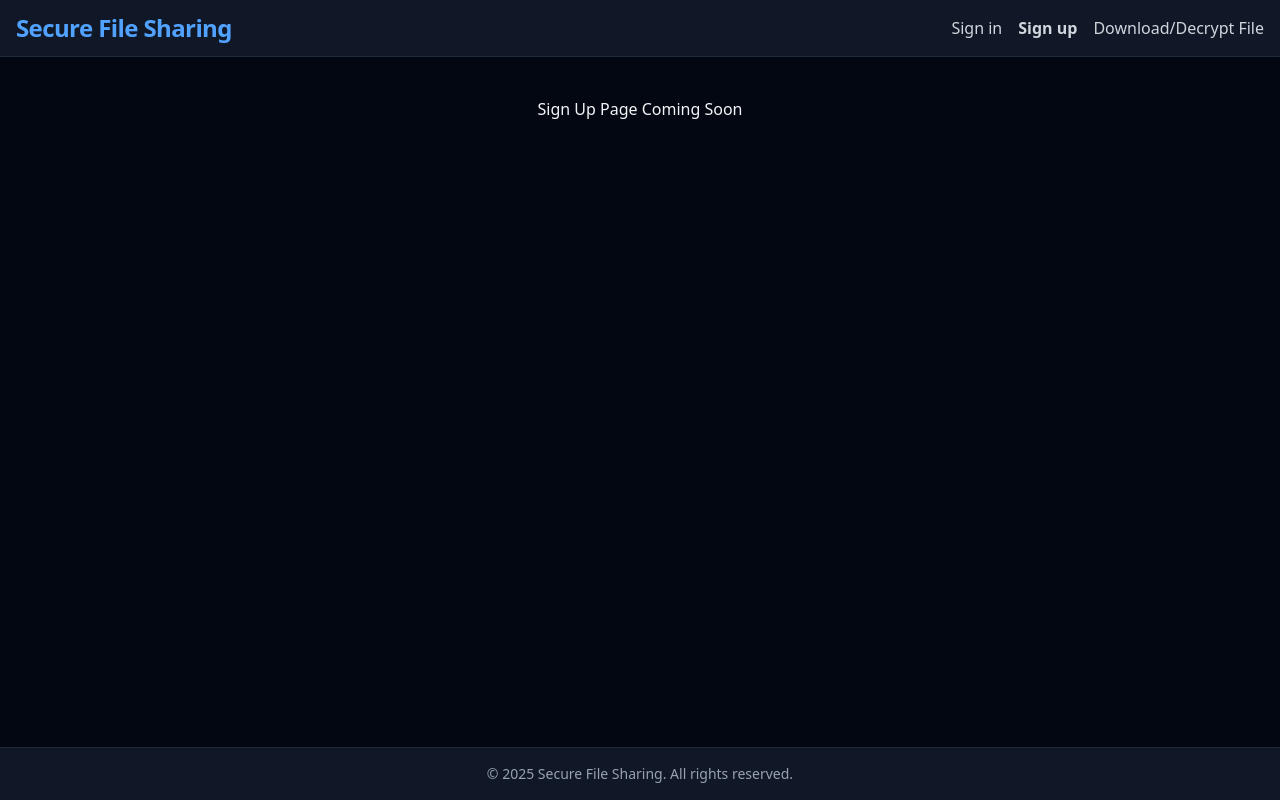
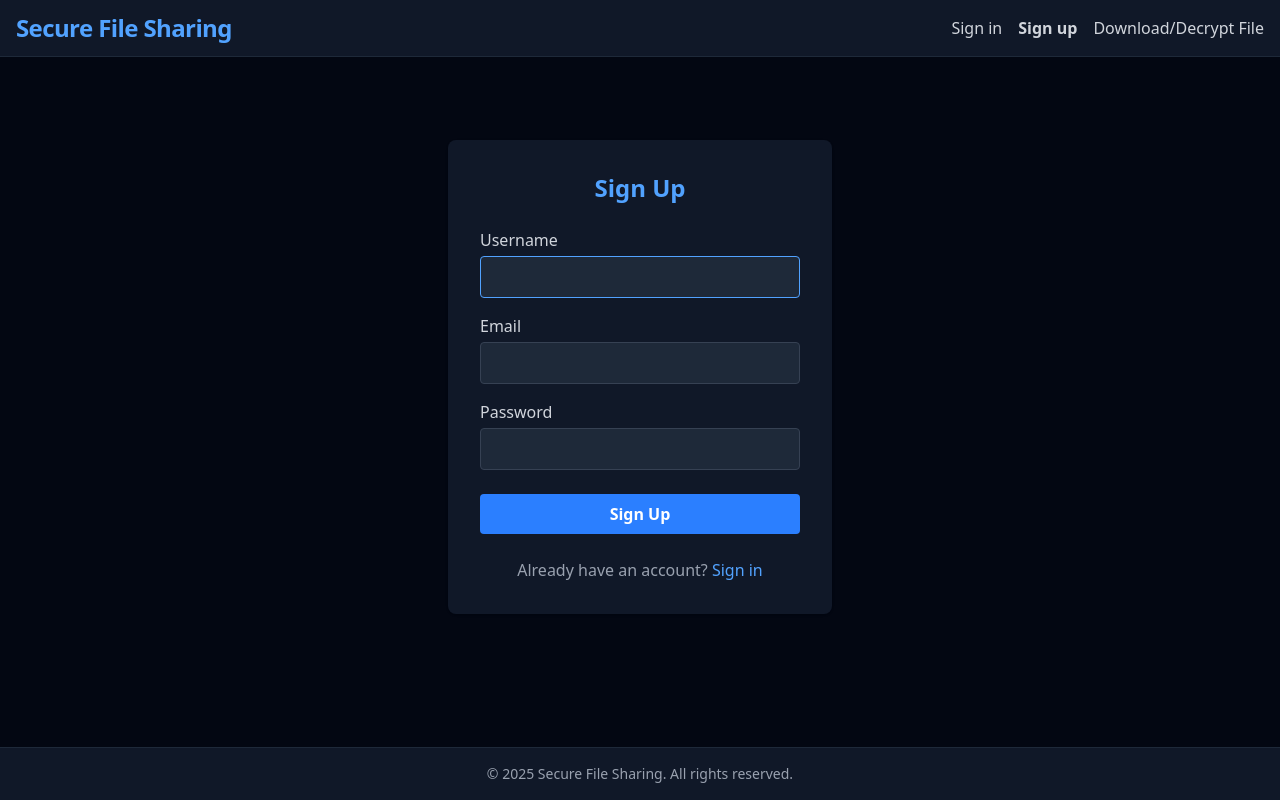
Before and after one commit to Ibitsam285/SFS, a React (Vite) app in the folder web-app/: page /signup in a window 1280 px wide. Built offline with nearby package versions, Linux system fonts and the light colour scheme; no server answers.

Commit message:
Sign in, Sign up functionality implement in frontend

```diff
--- a/web-app/src/App.jsx
+++ b/web-app/src/App.jsx
@@ -2,13 +2,18 @@ import { BrowserRouter as Router, Routes, Route } from "react-router-dom";
 import Navbar from "./components/Navbar";
 import Footer from "./components/Footer";
 import Landing from "./pages/Landing";
+import SignIn from "./pages/SignIn";
+import SignUp from "./pages/SignUp";
+import { AuthProvider } from "./context/AuthContext";
 
-function SignIn() { return <div className="text-gray-100 pt-10 text-center">Sign In Page Coming Soon</div>; }
-function SignUp() { return <div className="text-gray-100 pt-10 text-center">Sign Up Page Coming Soon</div>; }
-function DownloadFile() { return <div className="text-gray-100 pt-10 text-center">Download/Decrypt Page Coming Soon</div>; }
+// Placeholder
+function DownloadFile() {
+  return <div className="text-gray-100 pt-10 text-center">Download/Decrypt Page Coming Soon</div>;
+}
 
 function App() {
   return (
+    <AuthProvider>
       <Router>
         <div className="min-h-screen flex flex-col bg-gray-950">
           <Navbar />
@@ -23,6 +28,7 @@ function App() {
           <Footer />
         </div>
       </Router>
+    </AuthProvider>
   );
 }
 
--- /dev/null
+++ b/web-app/src/context/AuthContext.jsx
@@ -0,0 +1,51 @@
+import { createContext, useContext, useState, useEffect } from "react";
+import api from "../utils/api";
+import Cookies from "js-cookie";
+
+const AuthContext = createContext();
+
+export function AuthProvider({ children }) {
+  const [user, setUser] = useState(null);
+  const [loading, setLoading] = useState(true);
+
+  useEffect(() => {
+    async function fetchUser() {
+      try {
+        const res = await api.get("/users/me");
+        setUser(res.data);
+      } catch {
+        setUser(null);
+      }
+      setLoading(false);
+    }
+    fetchUser();
+  }, []);
+
+  const signin = async (data) => {
+    const res = await api.post("/auth/signIn", data);
+    const me = await api.get("/users/me");
+    setUser(me.data);
+    return res.data;
+  };
+
+  const signup = async (data) => {
+    const res = await api.post("/auth/signUp", data);
+    return res.data;
+  };
+
+  const signout = async () => {
+    await api.post("/auth/signOut");
+    setUser(null);
+    Cookies.remove("uid");
+  };
+
+  return (
+    <AuthContext.Provider value={{ user, setUser, loading, signin, signup, signout }}>
+      {children}
+    </AuthContext.Provider>
+  );
+}
+
+export function useAuth() {
+  return useContext(AuthContext);
+}
--- /dev/null
+++ b/web-app/src/pages/SignIn.jsx
@@ -0,0 +1,78 @@
+import { useForm } from "react-hook-form";
+import { useAuth } from "../context/AuthContext";
+import { useNavigate, Link } from "react-router-dom";
+import { useState } from "react";
+
+function isEmail(val) {
+  return /^[^\s@]+@[^\s@]+\.[^\s@]+$/.test(val);
+}
+
+function SignIn() {
+  const { signin } = useAuth();
+  const navigate = useNavigate();
+  const [error, setError] = useState("");
+  const { register, handleSubmit, formState: { isSubmitting } } = useForm();
+
+  const onSubmit = async (data) => {
+    setError("");
+    let payload = { password: data.password };
+    if (data.identifier) {
+      if (isEmail(data.identifier)) {
+        payload.email = data.identifier;
+      } else {
+        payload.username = data.identifier;
+      }
+    }
+    try {
+      await signin(payload);
+      navigate("/");
+    } catch (err) {
+      setError(
+        err.response?.data?.error ||
+        "Sign in failed. Please check your credentials."
+      );
+    }
+  };
+
+  return (
+    <div className="flex flex-col items-center justify-center min-h-[80vh] px-2">
+      <form
+        onSubmit={handleSubmit(onSubmit)}
+        className="w-full max-w-sm bg-gray-900 p-8 rounded-lg shadow"
+      >
+        <h2 className="text-2xl font-bold text-blue-400 mb-6 text-center">Sign In</h2>
+        {error && <div className="bg-red-800 text-red-200 rounded px-3 py-2 mb-4">{error}</div>}
+        <div className="mb-4">
+          <label className="block text-gray-300 mb-1">Username or Email</label>
+          <input
+            {...register("identifier", { required: true })}
+            className="w-full p-2 rounded bg-gray-800 text-gray-100 border border-gray-700 focus:border-blue-400 outline-none"
+            autoFocus
+            placeholder="Enter username or email"
+          />
+        </div>
+        <div className="mb-6">
+          <label className="block text-gray-300 mb-1">Password</label>
+          <input
+            {...register("password", { required: true })}
+            type="password"
+            className="w-full p-2 rounded bg-gray-800 text-gray-100 border border-gray-700 focus:border-blue-400 outline-none"
+          />
+        </div>
+        <button
+          type="submit"
+          className="w-full bg-blue-500 hover:bg-blue-600 text-white font-semibold py-2 rounded transition disabled:opacity-70"
+          disabled={isSubmitting}
+        >
+          {isSubmitting ? "Signing in..." : "Sign In"}
+        </button>
+        <div className="text-gray-400 mt-6 text-center">
+          Don&apos;t have an account?{" "}
+          <Link to="/signup" className="text-blue-400 hover:underline">Sign up</Link>
+        </div>
+      </form>
+    </div>
+  );
+}
+
+export default SignIn;
--- /dev/null
+++ b/web-app/src/pages/SignUp.jsx
@@ -0,0 +1,73 @@
+import { useForm } from "react-hook-form";
+import { useAuth } from "../context/AuthContext";
+import { useNavigate, Link } from "react-router-dom";
+import { useState } from "react";
+
+function SignUp() {
+  const { signup } = useAuth();
+  const navigate = useNavigate();
+  const [error, setError] = useState("");
+  const { register, handleSubmit, formState: { isSubmitting } } = useForm();
+
+  const onSubmit = async (data) => {
+    setError("");
+    try {
+      await signup(data);
+      navigate("/");
+    } catch (err) {
+      setError(
+        err.response?.data?.error ||
+        "Sign up failed. Please check your information."
+      );
+    }
+  };
+
+  return (
+    <div className="flex flex-col items-center justify-center min-h-[80vh] px-2">
+      <form
+        onSubmit={handleSubmit(onSubmit)}
+        className="w-full max-w-sm bg-gray-900 p-8 rounded-lg shadow"
+      >
+        <h2 className="text-2xl font-bold text-blue-400 mb-6 text-center">Sign Up</h2>
+        {error && <div className="bg-red-800 text-red-200 rounded px-3 py-2 mb-4">{error}</div>}
+        <div className="mb-4">
+          <label className="block text-gray-300 mb-1">Username</label>
+          <input
+            {...register("username", { required: true })}
+            className="w-full p-2 rounded bg-gray-800 text-gray-100 border border-gray-700 focus:border-blue-400 outline-none"
+            autoFocus
+          />
+        </div>
+        <div className="mb-4">
+          <label className="block text-gray-300 mb-1">Email</label>
+          <input
+            {...register("email", { required: true })}
+            type="email"
+            className="w-full p-2 rounded bg-gray-800 text-gray-100 border border-gray-700 focus:border-blue-400 outline-none"
+          />
+        </div>
+        <div className="mb-6">
+          <label className="block text-gray-300 mb-1">Password</label>
+          <input
+            {...register("password", { required: true, minLength: 6 })}
+            type="password"
+            className="w-full p-2 rounded bg-gray-800 text-gray-100 border border-gray-700 focus:border-blue-400 outline-none"
+          />
+        </div>
+        <button
+          type="submit"
+          className="w-full bg-blue-500 hover:bg-blue-600 text-white font-semibold py-2 rounded transition disabled:opacity-70"
+          disabled={isSubmitting}
+        >
+          {isSubmitting ? "Signing up..." : "Sign Up"}
+        </button>
+        <div className="text-gray-400 mt-6 text-center">
+          Already have an account?{" "}
+          <Link to="/signin" className="text-blue-400 hover:underline">Sign in</Link>
+        </div>
+      </form>
+    </div>
+  );
+}
+
+export default SignUp;
--- /dev/null
+++ b/web-app/src/utils/api.js
@@ -0,0 +1,8 @@
+import axios from "axios";
+
+const api = axios.create({
+  baseURL: import.meta.env.VITE_API_URL,
+  withCredentials: true,
+});
+
+export default api;
```
Lines whose indentation alone changed are shown as unchanged.
